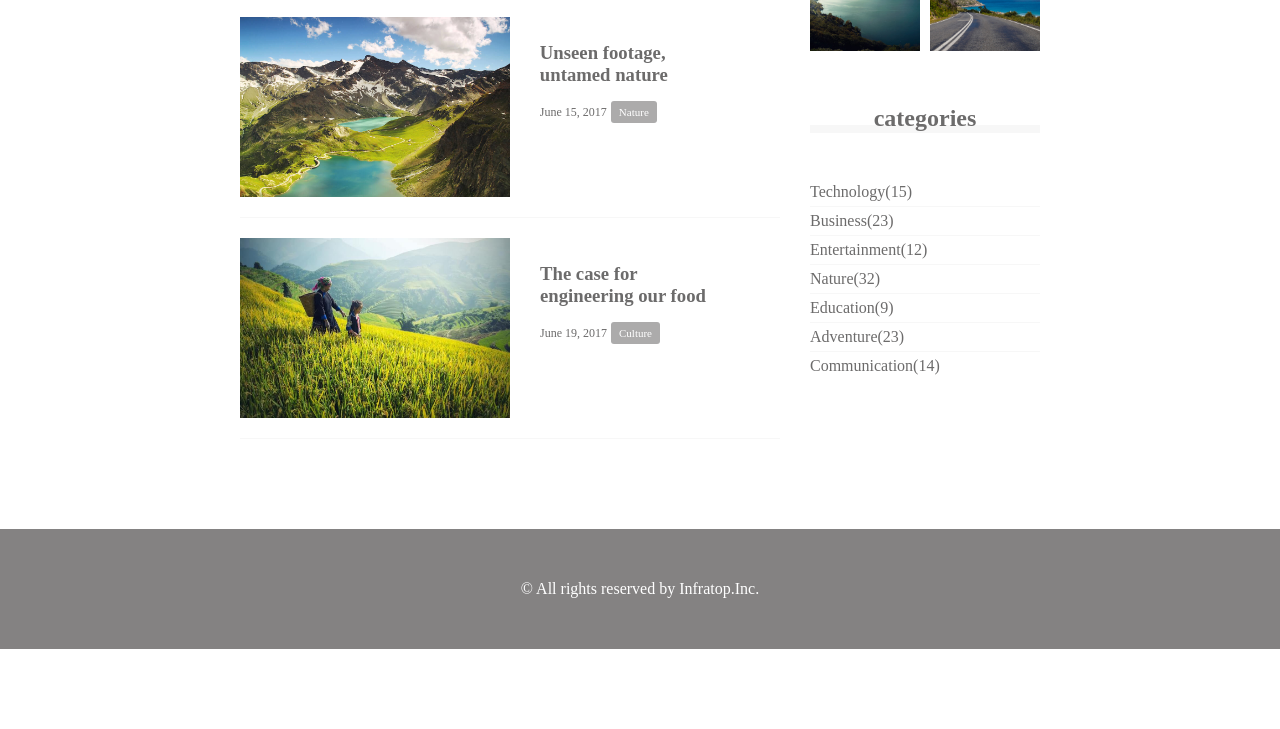
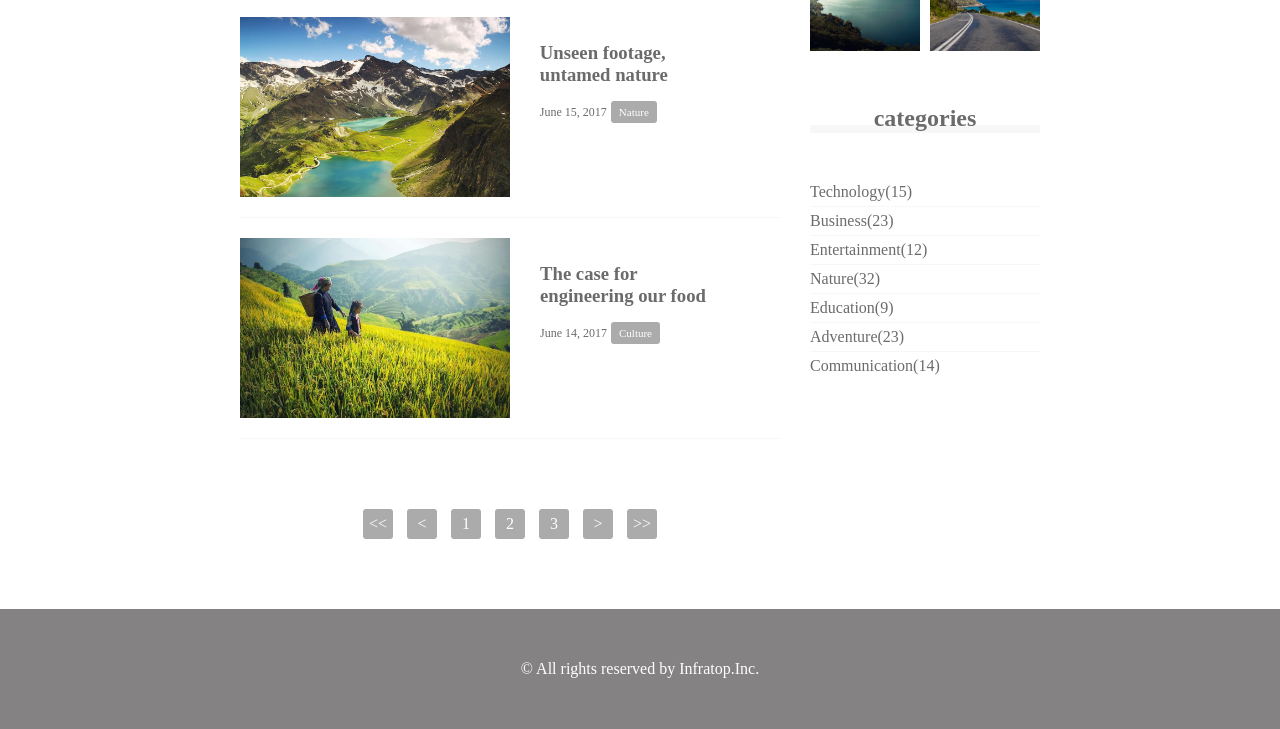
Before and after one commit to monqcq/chapter10, a plain HTML site: page index.html in a window 1280 px wide. Shown: the part 1193-1922 px from the top of the page. Before the commit the page ends 1842 px from the top, so only its background shows below. Drawn offline with Linux system fonts and the light colour scheme.

Commit message:
[finish] 1-8

```diff
--- a/index.html
+++ b/index.html
@@ -111,10 +111,19 @@
                   engineering our food
                 </a>
               </h3>
-              <p class="blog-date">June 19, 2017</p>
+              <p class="blog-date">June 14, 2017</p>
               <span class="category">Culture</span>
            </section>
           </div>
+        </div>
+        <div class="pagination">
+          <p><<</p>
+          <p><</p>
+          <p>1</p>
+          <p>2</p>
+          <p>3</p>
+          <p>></p>
+          <p>>></p>
         </div>
      </section>
 
--- a/style.css
+++ b/style.css
@@ -115,6 +115,22 @@ main{
   font-size: 11px;
 }
 
+.pagination{
+  text-align: center;
+  padding-top: 50px;
+}
+
+.pagination p{
+  display: inline-block;
+  width: 30px;
+  height: 30px;
+  margin: 0 5px;
+  color: #fff;
+  background-color: #acabab;
+  border-radius: 3px;
+  line-height: 30px;
+}
+
 .sidebar {
   width: 230px;
 }
```
